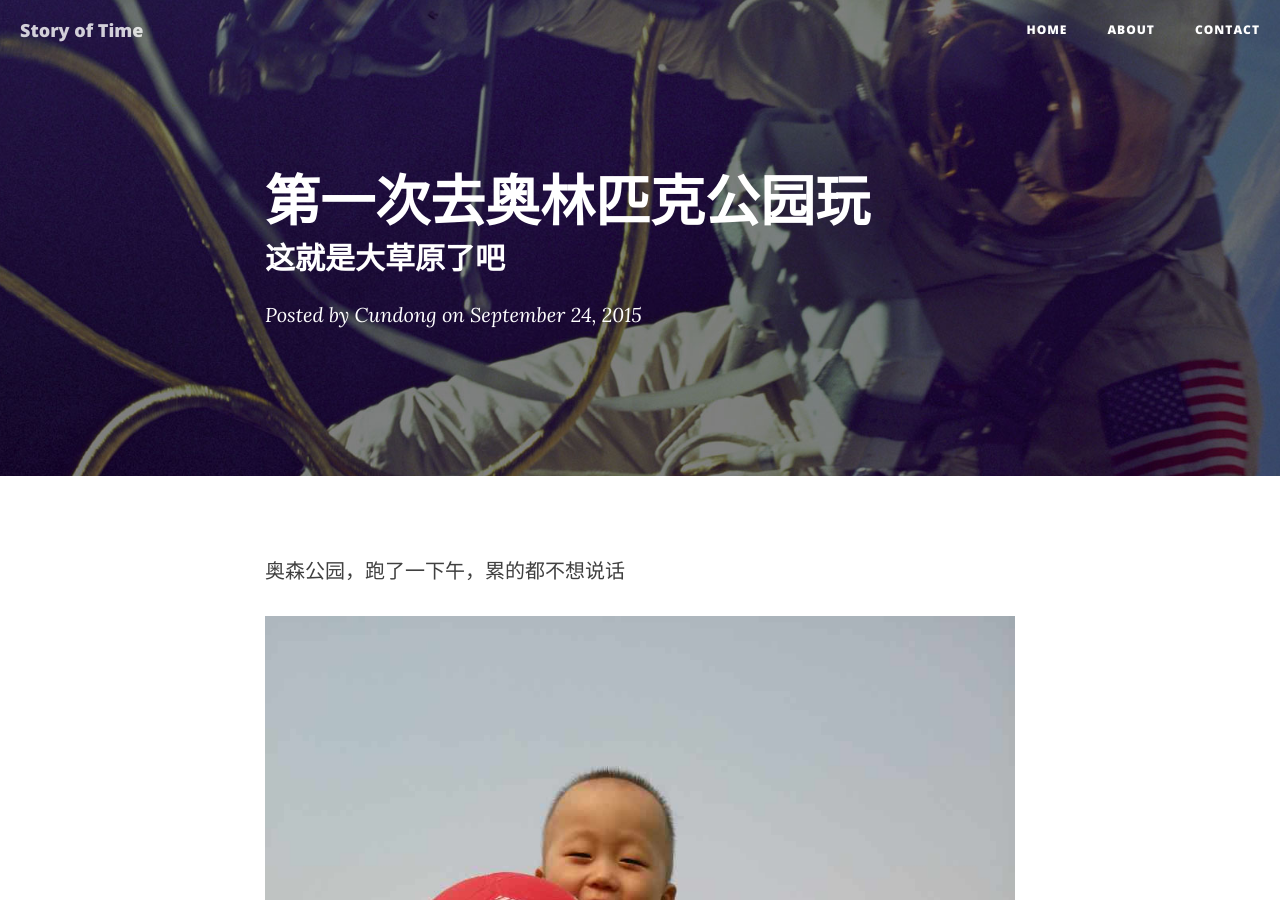
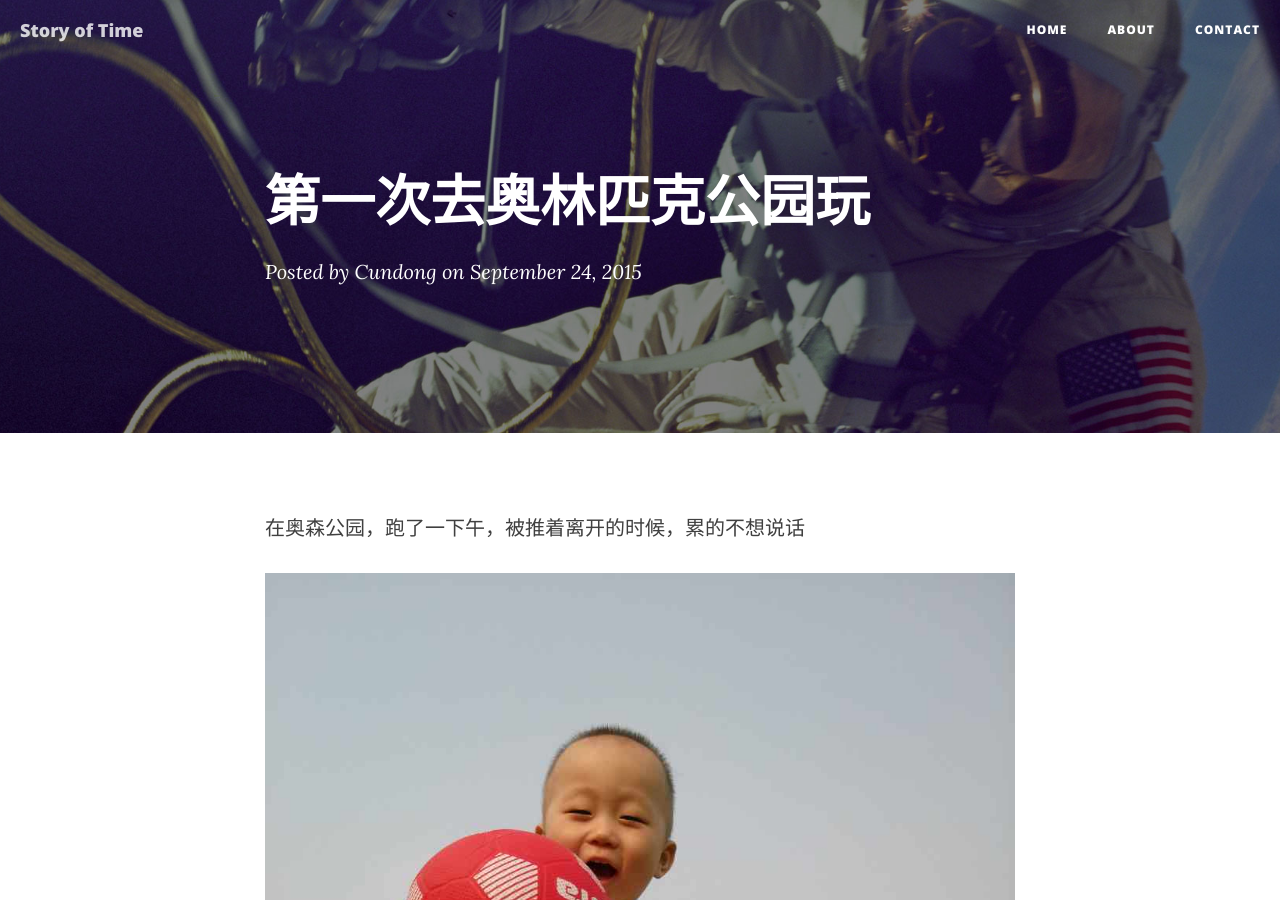
Before and after one commit to cundong/jekyll_demo, a Jekyll site: the page built from _posts/2014-09-24-man-must-explore.markdown, in a window 1280 px wide and 900 px high. Built offline with Jekyll 4.4.1, drawn with Linux system fonts in a browser that asks for light colours; nearby versions of some CDN libraries.

Commit message:
Update 2014-09-24-man-must-explore.markdown

```diff
--- a/_posts/2014-09-24-man-must-explore.markdown
+++ b/_posts/2014-09-24-man-must-explore.markdown
@@ -1,13 +1,13 @@
 ---
 layout:     post
 title:      "第一次去奥林匹克公园玩"
-subtitle:   "这就是大草原了吧"
+subtitle:   ""
 date:       2015-09-24 19:17:18
 author:     "Cundong"
 header-img: "img/post-bg-06.jpg"
 ---
 
-<p>奥森公园，跑了一下午，累的都不想说话</p>
+<p>在奥森公园，跑了一下午，被推着离开的时候，累的不想说话</p>
 
 <a href="#">
     <img src="{{ site.baseurl }}/img/map_1.jpg" alt="我">
```
